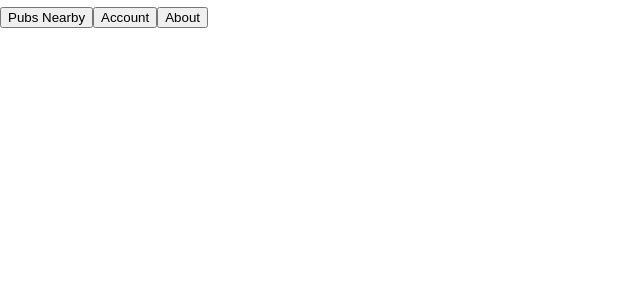
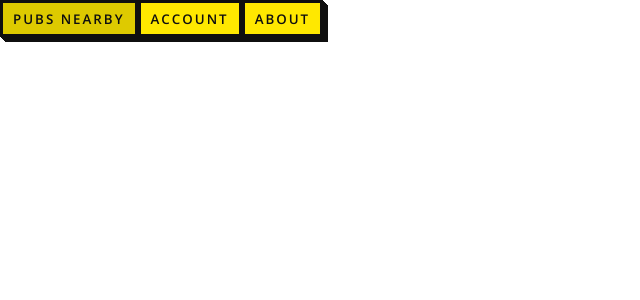
Before and after one commit to watofundefined/hyodyntamaton, a Next.js app: page / in a window 1280 px wide. Shown: the top 300 px of the page, without its empty margins (0-640 px from the left). Built offline with nearby package versions, Linux system fonts and the light colour scheme; sample sign-in values are in the browser's storage.

Commit message:
feat: Style buttons, organize css, update snapshots

```diff
--- a/components/anonymous.tsx
+++ b/components/anonymous.tsx
@@ -6,7 +6,9 @@ function Anonymous(): JSX.Element {
       </header>
       <main>
         App which translates beer reviews to your language.
-        <button onClick={auth}>Log in with your Untappd account</button>
+        <button className="btn" onClick={auth}>
+          Log in with your Untappd account
+        </button>
       </main>
     </>
   )
--- a/components/main-menu.tsx
+++ b/components/main-menu.tsx
@@ -5,9 +5,15 @@ function MainMenu() {
 
   return (
     <>
-      <button onClick={() => router.push('/map')}>Pubs Nearby</button>
-      <button onClick={() => router.push('/account')}>Account</button>
-      <button onClick={() => router.push('/about')}>About</button>
+      <button className="btn" onClick={() => router.push('/map')}>
+        Pubs Nearby
+      </button>
+      <button className="btn" onClick={() => router.push('/account')}>
+        Account
+      </button>
+      <button className="btn" onClick={() => router.push('/about')}>
+        About
+      </button>
     </>
   )
 }
--- a/pages/map.tsx
+++ b/pages/map.tsx
@@ -11,10 +11,12 @@ function Map(): JSX.Element {
       </Head>
       <div className="container">
         Map
-        <button onClick={() => router.push('/')}>Back to menu</button>
+        <button className="btn" onClick={() => router.push('/')}>
+          Back to menu
+        </button>
       </div>
     </>
   )
 }
 
-export default Map
+export default dynamic(() => Promise.resolve(Map), { ssr: false })
--- /dev/null
+++ b/styles/base.scss
@@ -0,0 +1,26 @@
+html,
+body {
+  padding: 0;
+  margin: 0;
+  font-family: $main-font, sans-serif;
+  color: $black;
+  /* https://css-tricks.com/books/fundamental-css-tactics/scale-typography-screen-size/ */
+  font-size: calc(16px + (20 - 14) * ((100vw - 300px) / (1600 - 300)));
+}
+
+* {
+  box-sizing: border-box;
+}
+
+.stack {
+  display: flex;
+  flex-direction: column;
+}
+
+.stack > * + * {
+  margin-top: 2.5rem;
+}
+
+.stack-small > * + * {
+  margin-top: 1.5rem;
+}
--- /dev/null
+++ b/styles/components-button.scss
@@ -0,0 +1,43 @@
+.btn {
+  cursor: pointer;
+  user-select: none;
+  background-color: $yellow;
+  font-family: "Open Sans", sans-serif;
+  letter-spacing: 2px;
+  text-decoration: none;
+  text-transform: uppercase;
+  color: $black;
+  border: 3px solid;
+  padding: 0.5em 0.75em;
+  box-shadow: 1px 1px 0px 0px,
+              2px 2px 0px 0px,
+              3px 3px 0px 0px,
+              4px 4px 0px 0px,
+              5px 5px 0px 0px;
+  position: relative;
+}
+
+.btn::-moz-focus-inner {
+  border: 0;
+}
+
+// Button effects
+// https://codepen.io/MikeMcChillin/details/noJwe
+.btn:active {
+  box-shadow: 0px 0px 0px 0px;
+  top: 5px;
+  left: 5px;
+}
+
+.btn:focus, .btn:hover, .btn:active {
+  outline: none;
+  background-color: $yellow-darker;
+}
+
+.btn-warning {
+  background-color: $warning;
+}
+
+.btn-warning:focus, .btn-warning:hover, .btn-warning:active {
+  background-color: $warning-darker;
+}
--- /dev/null
+++ b/styles/components-logo.scss
@@ -0,0 +1,5 @@
+.logo {
+  font-family: $logo-font, cursive;
+  font-size: 2rem;
+  font-weight: bold;
+}
--- a/styles/definitions.scss
+++ b/styles/definitions.scss
@@ -1,4 +1,8 @@
 $black: #0f0f0f;
+$yellow: #FFE800;
+$yellow-darker: #DECA00;
+$warning: #F23654;
+$warning-darker: #BB001D;
 
 $main-font: 'Open Sans';
 $logo-font: 'Staatliches';
--- a/styles/index.scss
+++ b/styles/index.scss
@@ -1,17 +1,4 @@
 @import './definitions.scss';
-
-html,
-body {
-  padding: 0;
-  margin: 0;
-  font-family: $main-font, sans-serif;
-  color: $black;
-  /* https://css-tricks.com/books/fundamental-css-tactics/scale-typography-screen-size/ */
-  font-size: calc(16px + (20 - 14) * ((100vw - 300px) / (1600 - 300)));
-}
-
-.logo {
-  font-family: $logo-font, cursive;
-  font-size: 2rem;
-  font-weight: bold;
-}
+@import './base.scss';
+@import './components-button.scss';
+@import './components-logo.scss';
```
Also changed, not shown: pages/about.tsx (+7 -9 lines), pages/account.tsx (+9 -2 lines), 1 other file (tests, documents, lock files or other folders).
